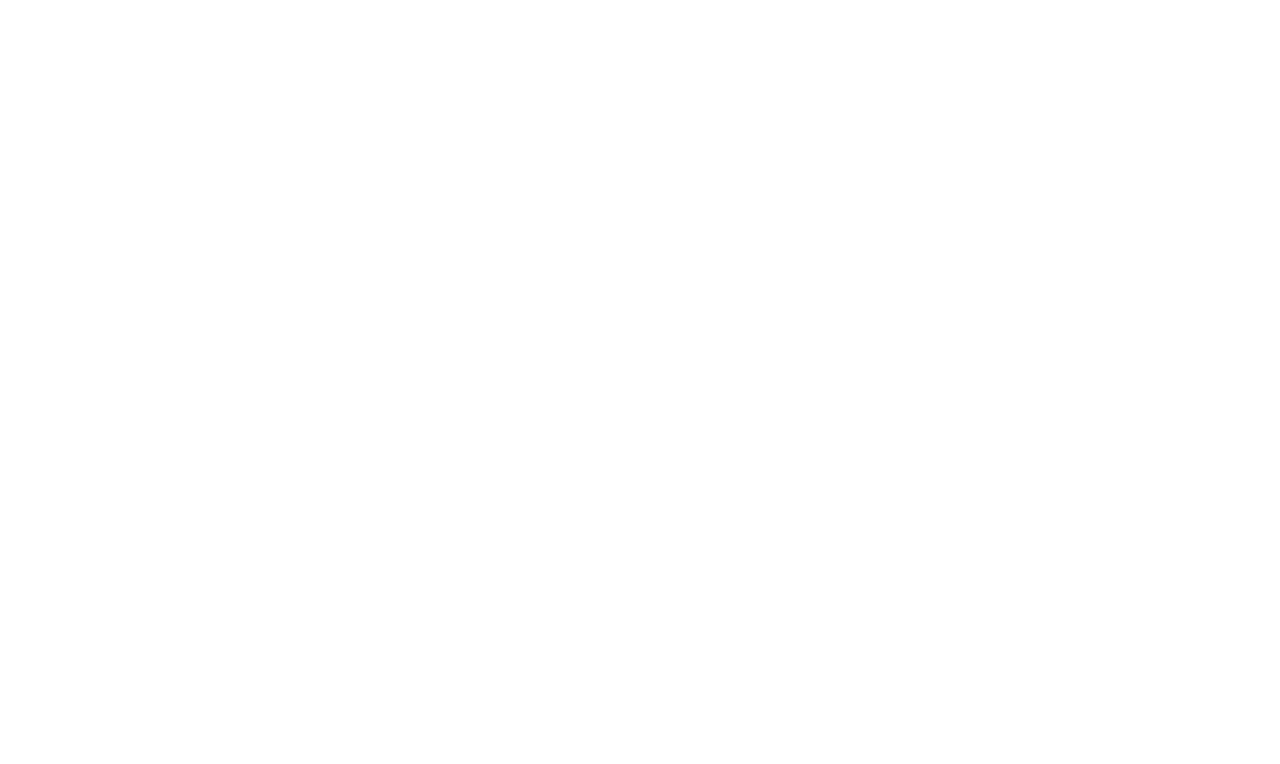
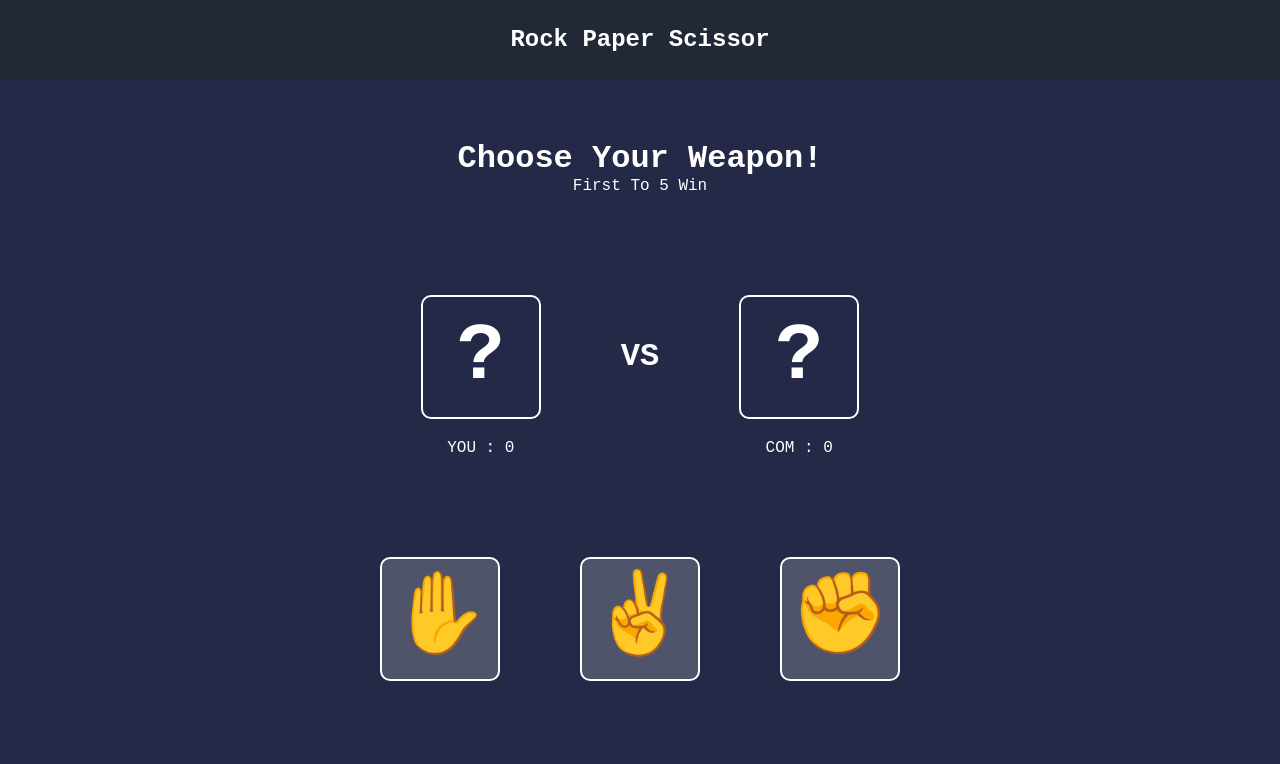
Before and after one commit to abi-widiarta/project-odin-rps, a plain HTML site: page index.html in a window 1280 px wide. Drawn offline with Linux system fonts and the light colour scheme.

Commit message:
ui created

```diff
--- a/index.html
+++ b/index.html
@@ -4,9 +4,49 @@
     <meta charset="UTF-8" />
     <meta http-equiv="X-UA-Compatible" content="IE=edge" />
     <meta name="viewport" content="width=device-width, initial-scale=1.0" />
+    <link rel="stylesheet" href="./style.css" />
     <title>The Odin Project | Rock Paper Scissor</title>
   </head>
   <body>
+    <!-- Nav Start -->
+    <header>
+      <nav class="navbar">
+        <h1>Rock Paper Scissor</h1>
+      </nav>
+    </header>
+
+    <!-- Main Start -->
+    <main>
+      <!-- Title Wrapper -->
+      <div class="title-wrapper">
+        <h2 class="title-wrapper__title">Choose Your Weapon!</h2>
+        <p class="title-wrapper__subtitle">First To 5 Win</p>
+      </div>
+
+      <!-- Score Start-->
+      <div class="score-wrapper">
+        <!-- Score Player -->
+        <div class="score-wrapper__player">
+          <h1 class="choice">?</h1>
+          <p>YOU : <span></span></p>
+        </div>
+
+        <h1>VS</h1>
+
+        <!-- Score Computer -->
+        <div class="score-wrapper__computer">
+          <h1 class="choice">?</h1>
+          <p>COM : <span></span></p>
+        </div>
+      </div>
+
+      <!-- Choice Start -->
+      <div class="choice-wrapper">
+        <h1 class="choice player-choice">✋</h1>
+        <h1 class="choice player-choice">✌</h1>
+        <h1 class="choice player-choice">✊</h1>
+      </div>
+    </main>
     <script src="./script.js"></script>
   </body>
 </html>
--- a/script.js
+++ b/script.js
@@ -1,72 +1,80 @@
+const title = document.querySelector(".title-wrapper__title");
+const playerScore = document.querySelector(".score-wrapper__player span");
+const computerScore = document.querySelector(".score-wrapper__computer span");
+const choices = document.querySelectorAll(".player-choice");
+const scorePlayerChoice = document.querySelector(".score-wrapper__player h1");
+const scoreComputerChoice = document.querySelector(".score-wrapper__computer h1");
+
+let playerPoint = 0;
 let compPoint = 0;
-let playerPoint = 0;
+
+const getPlayerChoice = (e) => {
+  return e;
+};
 
 const getComputerChoice = () => {
   let finalComputerChoice = null;
   const num = Math.ceil(Math.random() * 3);
   switch (num) {
     case 1:
-      finalComputerChoice = "rock";
+      finalComputerChoice = "✊";
       break;
     case 2:
-      finalComputerChoice = "paper";
+      finalComputerChoice = "✋";
       break;
     case 3:
-      finalComputerChoice = "scissor";
+      finalComputerChoice = "✌";
       break;
   }
 
+  scoreComputerChoice.textContent = finalComputerChoice;
   return finalComputerChoice;
 };
 
-const getPlayerChoice = () => {
-  console.log("tes");
-  let playerChoice = prompt("Input Your Choices");
-  if (playerChoice != null) {
-    return playerChoice;
-  } else {
-    setTimeout(getPlayerChoice, 0);
-  }
+const updateScore = () => {
+  playerScore.textContent = playerPoint;
+  computerScore.textContent = compPoint;
 };
 
 const playRound = (compChoice, playerChoice) => {
   let result = null;
-  if ((playerChoice == "rock" && compChoice == "scissor") || (playerChoice == "paper" && compChoice == "rock") || (playerChoice == "scissor" && compChoice == "paper")) {
+  if ((playerChoice == "✊" && compChoice == "✌") || (playerChoice == "✋" && compChoice == "✊") || (playerChoice == "✌" && compChoice == "✋")) {
     playerPoint++;
     result = "Player Win";
-  } else if ((compChoice == "rock" && playerChoice == "scissor") || (compChoice == "paper" && playerChoice == "rock") || (compChoice == "scissor" && playerChoice == "paper")) {
+  } else if ((compChoice == "✊" && playerChoice == "✌") || (compChoice == "✋" && playerChoice == "✊") || (compChoice == "✌" && playerChoice == "✋")) {
     compPoint++;
     result = "Comp Win";
   } else {
     result = "Tie";
   }
-  console.log(`Player Choice : ${playerChoice}`);
-  console.log(`Computer Choice : ${compChoice}`);
-  console.log(`Player Point : ${playerPoint}`);
-  console.log(`Computer Point : ${compPoint}`);
-
+  updateScore(playerPoint, compPoint);
   return result;
 };
 
-const game = () => {
+const game = (element) => {
+  let playerChoice = element.textContent;
   let computerChoice = getComputerChoice();
-  let playerChoice = "rock";
-  console.log(compPoint);
-  console.log(playRound(computerChoice, playerChoice));
-  console.log("");
+  title.textContent = playRound(computerChoice, playerChoice);
   checkWin();
 };
 
 const checkWin = () => {
   if (compPoint == 5) {
-    console.log("Final comp Win");
-    return;
+    title.textContent = "COMPUTER WIN!!!";
+    compPoint = 0;
+    playerPoint = 0;
   } else if (playerPoint == 5) {
-    console.log("Final player Win");
-    return;
+    title.textContent = "PLAYER WIN!!!";
+    compPoint = 0;
+    playerPoint = 0;
   }
-
-  game();
 };
 
-game();
+choices.forEach((element) => {
+  element.addEventListener("click", () => {
+    scorePlayerChoice.textContent = element.textContent;
+    game(element);
+  });
+});
+
+updateScore();
--- /dev/null
+++ b/style.css
@@ -0,0 +1,107 @@
+:root {
+  --primary: #232946;
+  --secondary: #212936;
+  --text-primary: #fff;
+  --text-secondary: #b8c1ec;
+}
+
+* {
+  margin: 0;
+  padding: 0;
+  box-sizing: border-box;
+}
+
+html,
+body {
+  overflow: hidden;
+}
+
+body {
+  background-color: var(--primary);
+  color: var(--text-primary);
+  height: 100vh;
+  font-family: "Courier New", Courier, monospace;
+}
+
+.navbar {
+  display: inline-block;
+  width: 100%;
+  background-color: var(--secondary);
+  height: 80px;
+  text-align: center;
+}
+
+.navbar h1 {
+  line-height: 80px;
+}
+
+main {
+  display: flex;
+  flex-direction: column;
+  row-gap: 100px;
+  padding: 60px;
+}
+
+.title-wrapper {
+  /* border: 1px solid white; */
+  text-align: center;
+}
+
+.title-wrapper .title-wrapper__title {
+  font-size: 2rem;
+}
+
+.score-wrapper {
+  display: flex;
+  align-items: center;
+  max-width: 800px;
+  margin: 0 auto;
+  gap: 80px;
+}
+.score-wrapper > h1 {
+  margin-top: -40px;
+}
+
+.score-wrapper .score-wrapper__player,
+.score-wrapper .score-wrapper__computer {
+  text-align: center;
+}
+
+.choice {
+  font-size: 5rem;
+}
+
+.choice-wrapper {
+  display: flex;
+  justify-content: space-around;
+  text-align: center;
+  max-width: 800px;
+  margin: 0 auto;
+  gap: 80px;
+}
+
+.choice {
+  display: inline-block;
+  border-radius: 10px;
+  width: 120px;
+  line-height: 120px;
+  border: 2px solid white;
+  margin-bottom: 20px;
+}
+
+.choice-wrapper > .choice {
+  display: inline-block;
+  border-radius: 10px;
+  cursor: pointer;
+  width: 120px;
+  line-height: 120px;
+  aspect-ratio: 1/1;
+  background-color: rgba(255, 255, 255, 0.2);
+  user-select: none;
+  transition: 250ms;
+}
+
+.choice-wrapper > .choice:active {
+  transform: translateY(8px);
+  transition: 250ms;
+}
```
